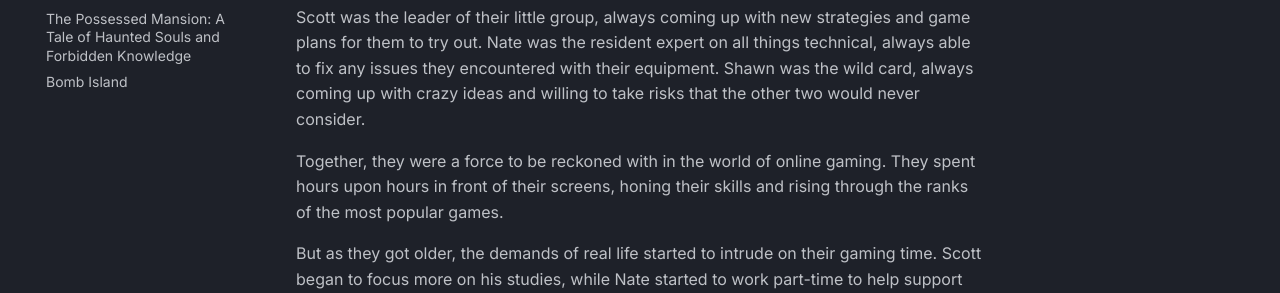
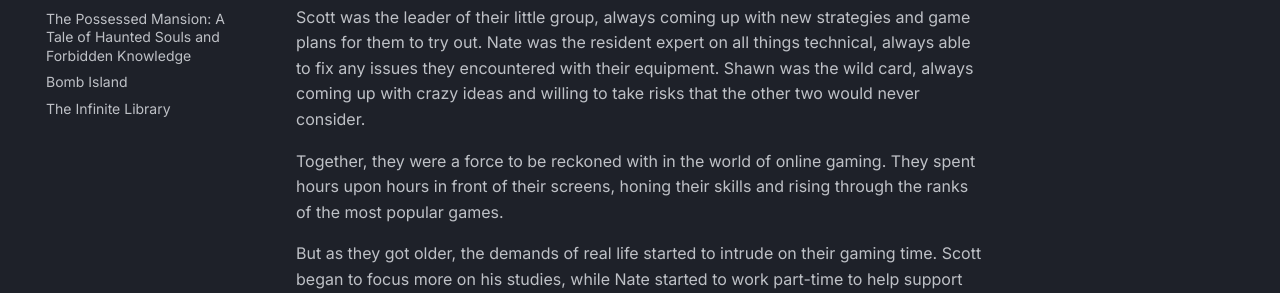
Before and after one commit to pamlib/stories, an MkDocs documentation site: the page built from docs/stories/gamesandtheage.md, in a window 1280 px wide. Shown: the part 383-676 px from the top of the page. Built offline with MkDocs 1.6.1 and Material for MkDocs 9.7.7, drawn with Linux system fonts in a browser that asks for light colours; comment, search, counter and statistics services are not loaded.

Commit message:
Update mkdocs.yml

```diff
--- a/mkdocs.yml
+++ b/mkdocs.yml
@@ -30,6 +30,7 @@ nav:
     - "The Curse of the Abandoned Mansion": stories/thecurseoftheabandonedmansion.md
     - "The Possessed Mansion: A Tale of Haunted Souls and Forbidden Knowledge": stories/thepossessedmansion.md
     - "Bomb Island": stories/bombisland.md
+    - "The Infinite Library": stories/theinfinitelibrary.md
 
 
 markdown_extensions:
```
